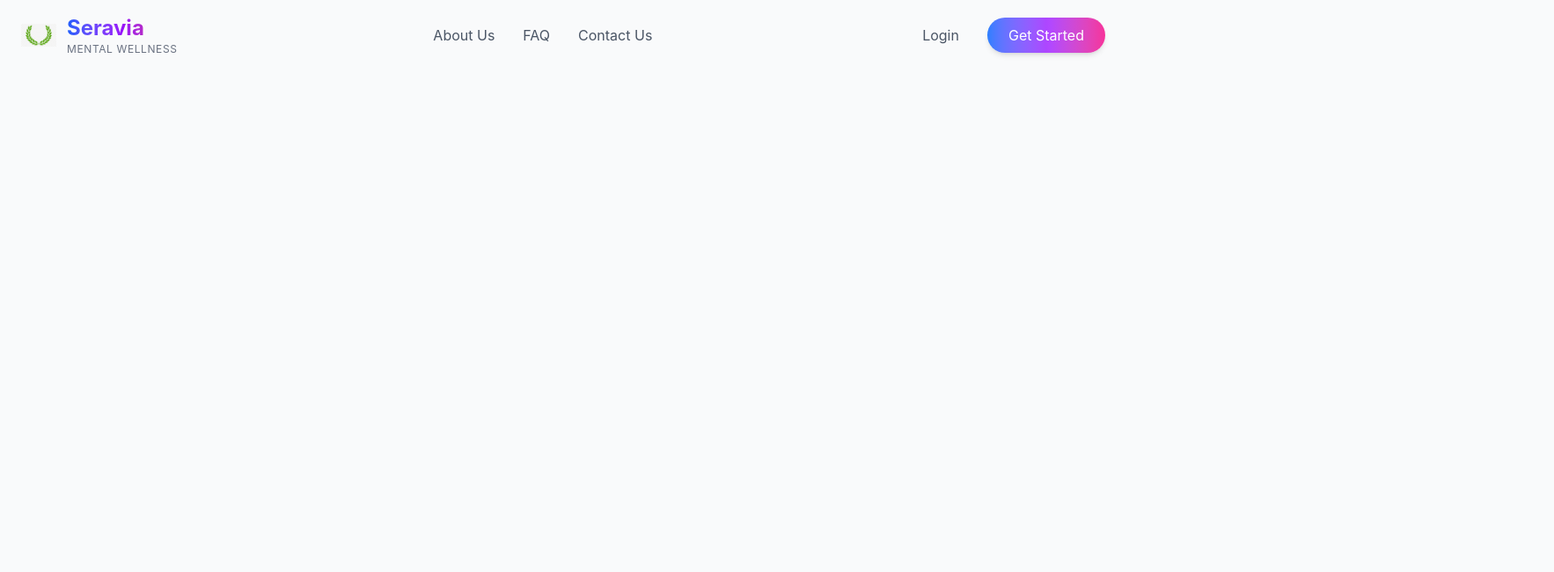
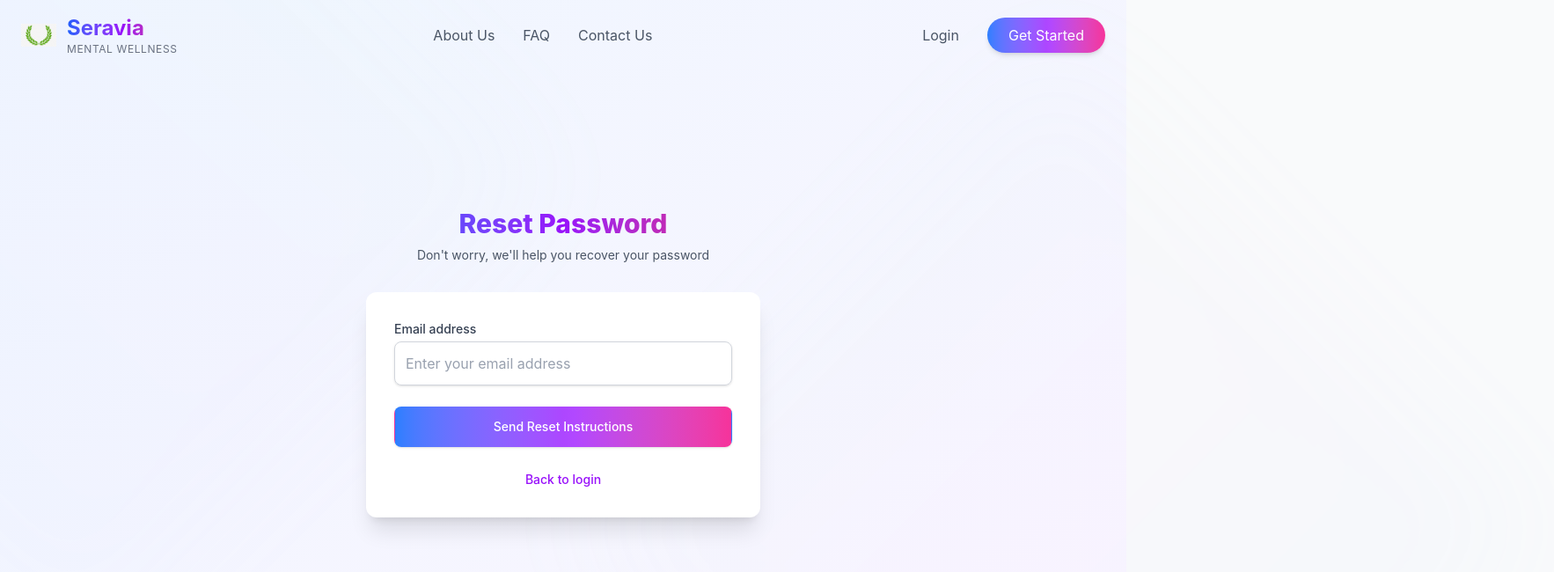
Before and after one commit to aryanlmfaoo/Servavia, a React (Vite) app: page /forgot-password in a window 1280 px wide. Shown: the top 650 px of the page at 88% size, 1766 px wide, since content can reach past the window. Built offline with nearby package versions, Linux system fonts and the light colour scheme.

Commit message:
Added forget password page and had tea :)

```diff
--- a/src/App.jsx
+++ b/src/App.jsx
@@ -8,6 +8,7 @@ import LoginPage from './pages/LoginPage';
 import UserPanel from './pages/UserPanel';
 import Nav from './components/Nav';
 import SignupPage from './pages/SignupPage';
+import ForgetPassword from './pages/ForgetPassword';
 import './App.css';
 
 function App() {
@@ -30,6 +31,7 @@ function App() {
         <Route path="/loginPage" element={<LoginPage />} />
         <Route path="/user-panel" element={<UserPanel />} />
         <Route path="/SignupPage" element={<SignupPage />} />
+        <Route path="/forgot-password" element={<ForgetPassword />} />
       </Routes>
     </main>
   );
--- /dev/null
+++ b/src/pages/ForgetPassword.jsx
@@ -0,0 +1,186 @@
+import React, { useState } from 'react';
+import { Link } from 'react-router-dom';
+import { motion } from 'framer-motion';
+
+const ForgetPassword = () => {
+  const [email, setEmail] = useState('');
+  const [error, setError] = useState('');
+  const [isLoading, setIsLoading] = useState(false);
+  const [isSubmitted, setIsSubmitted] = useState(false);
+
+  const handleSubmit = async (event) => {
+    event.preventDefault();
+    if (!email) {
+      setError('Email is required.');
+      return;
+    }
+    setError('');
+    setIsLoading(true);
+    try {
+      const response = await fetch('/api/v1/auth/forgot-password', {
+        method: 'POST',
+        headers: {
+          'Content-Type': 'application/json',
+        },
+        body: JSON.stringify({ email }),
+      });
+
+      if (response.ok) {
+        setIsSubmitted(true);
+      } else {
+        const errorData = await response.json();
+        setError(errorData.message || 'Failed to process request. Please try again.');
+      }
+    } catch (error) {
+      console.error('Error:', error);
+      setError('An error occurred. Please try again later.');
+    } finally {
+      setIsLoading(false);
+    }
+  };
+
+  return (
+    <div className="min-h-screen bg-gradient-to-br from-blue-50 to-purple-50 flex items-center justify-center py-12 px-4 sm:px-6 lg:px-8">
+      {/* Animated background elements */}
+      <motion.div
+        className="absolute inset-0 z-0"
+        initial={{ opacity: 0 }}
+        animate={{
+          opacity: [0.1, 0.3, 0.1],
+        }}
+        transition={{
+          duration: 8,
+          repeat: Infinity,
+          repeatType: "reverse",
+        }}
+      >
+        <div className="absolute transform -rotate-45 blur-3xl opacity-20 bg-gradient-to-r from-blue-300 via-purple-300 to-green-200 w-[800px] h-[800px] -top-1/4 -left-1/4"></div>
+        <div className="absolute transform rotate-45 blur-3xl opacity-20 bg-gradient-to-r from-green-200 via-purple-300 to-blue-300 w-[800px] h-[800px] -bottom-1/4 -right-1/4"></div>
+      </motion.div>
+
+      <motion.div
+        initial={{ opacity: 0, y: 20 }}
+        animate={{ opacity: 1, y: 0 }}
+        transition={{ duration: 0.8 }}
+        className="max-w-md w-full space-y-8 relative z-10"
+      >
+        <div>
+          <motion.h2
+            initial={{ opacity: 0, y: 20 }}
+            animate={{ opacity: 1, y: 0 }}
+            transition={{ duration: 0.8, delay: 0.2 }}
+            className="mt-6 text-center text-3xl font-extrabold bg-gradient-to-r from-blue-600 via-purple-600 to-pink-600 bg-clip-text text-transparent"
+          >
+            Reset Password
+          </motion.h2>
+          <motion.p
+            initial={{ opacity: 0, y: 20 }}
+            animate={{ opacity: 1, y: 0 }}
+            transition={{ duration: 0.8, delay: 0.3 }}
+            className="mt-2 text-center text-sm text-gray-600"
+          >
+            {!isSubmitted
+              ? "Don't worry, we'll help you recover your password"
+              : "Check your email for reset instructions"}
+          </motion.p>
+        </div>
+
+        <motion.div
+          initial={{ opacity: 0, y: 20 }}
+          animate={{ opacity: 1, y: 0 }}
+          transition={{ duration: 0.8, delay: 0.4 }}
+          className="bg-white p-8 rounded-xl shadow-xl space-y-6"
+        >
+          {!isSubmitted ? (
+            <>
+              {error && (
+                <motion.div
+                  initial={{ opacity: 0, x: -10 }}
+                  animate={{ opacity: 1, x: 0 }}
+                  className="p-4 bg-red-50 border-l-4 border-red-500 text-red-700 text-sm rounded"
+                >
+                  {error}
+                </motion.div>
+              )}
+
+              <form className="space-y-6" onSubmit={handleSubmit}>
+                <div>
+                  <label htmlFor="email" className="block text-sm font-medium text-gray-700">
+                    Email address
+                  </label>
+                  <div className="mt-1">
+                    <input
+                      id="email"
+                      name="email"
+                      type="email"
+                      autoComplete="email"
+                      required
+                      value={email}
+                      onChange={(e) => setEmail(e.target.value)}
+                      className="appearance-none block w-full px-3 py-3 border border-gray-300 rounded-lg shadow-sm placeholder-gray-400 focus:outline-none focus:ring-2 focus:ring-purple-500 focus:border-transparent"
+                      placeholder="Enter your email address"
+                    />
+                  </div>
+                </div>
+
+                <motion.button
+                  type="submit"
+                  disabled={isLoading}
+                  whileHover={{ scale: 1.02 }}
+                  whileTap={{ scale: 0.98 }}
+                  className={`w-full flex justify-center py-3 px-4 border border-transparent rounded-lg shadow-sm text-sm font-medium text-white bg-gradient-to-r from-blue-500 via-purple-500 to-pink-500 hover:from-blue-600 hover:via-purple-600 hover:to-pink-600 focus:outline-none focus:ring-2 focus:ring-offset-2 focus:ring-purple-500 transition-all duration-200 ${isLoading ? 'opacity-75 cursor-not-allowed' : ''}`}
+                >
+                  {isLoading ? (
+                    <svg className="animate-spin h-5 w-5 text-white" xmlns="http://www.w3.org/2000/svg" fill="none" viewBox="0 0 24 24">
+                      <circle className="opacity-25" cx="12" cy="12" r="10" stroke="currentColor" strokeWidth="4"></circle>
+                      <path className="opacity-75" fill="currentColor" d="M4 12a8 8 0 018-8V0C5.373 0 0 5.373 0 12h4zm2 5.291A7.962 7.962 0 014 12H0c0 3.042 1.135 5.824 3 7.938l3-2.647z"></path>
+                    </svg>
+                  ) : 'Send Reset Instructions'}
+                </motion.button>
+              </form>
+            </>
+          ) : (
+            <motion.div
+              initial={{ opacity: 0, scale: 0.95 }}
+              animate={{ opacity: 1, scale: 1 }}
+              className="text-center space-y-6"
+            >
+              <div className="mx-auto flex items-center justify-center h-12 w-12 rounded-full bg-green-100">
+                <svg className="h-6 w-6 text-green-600" fill="none" viewBox="0 0 24 24" stroke="currentColor">
+                  <path strokeLinecap="round" strokeLinejoin="round" strokeWidth={2} d="M5 13l4 4L19 7" />
+                </svg>
+              </div>
+              <div className="space-y-2">
+                <h3 className="text-lg font-medium text-gray-900">Check your email</h3>
+                <p className="text-sm text-gray-500">
+                  We've sent password reset instructions to<br />
+                  <span className="font-medium text-gray-900">{email}</span>
+                </p>
+              </div>
+              <div className="text-sm text-gray-500">
+                Didn't receive the email?{' '}
+                <button
+                  onClick={() => setIsSubmitted(false)}
+                  className="font-medium text-purple-600 hover:text-purple-500"
+                >
+                  Try again
+                </button>
+              </div>
+            </motion.div>
+          )}
+
+          <div className="mt-4 text-center">
+            <Link
+              to="/loginPage"
+              className="text-sm font-medium text-purple-600 hover:text-purple-500"
+            >
+              Back to login
+            </Link>
+          </div>
+        </motion.div>
+      </motion.div>
+    </div>
+  );
+};
+
+export default ForgetPassword;
```
